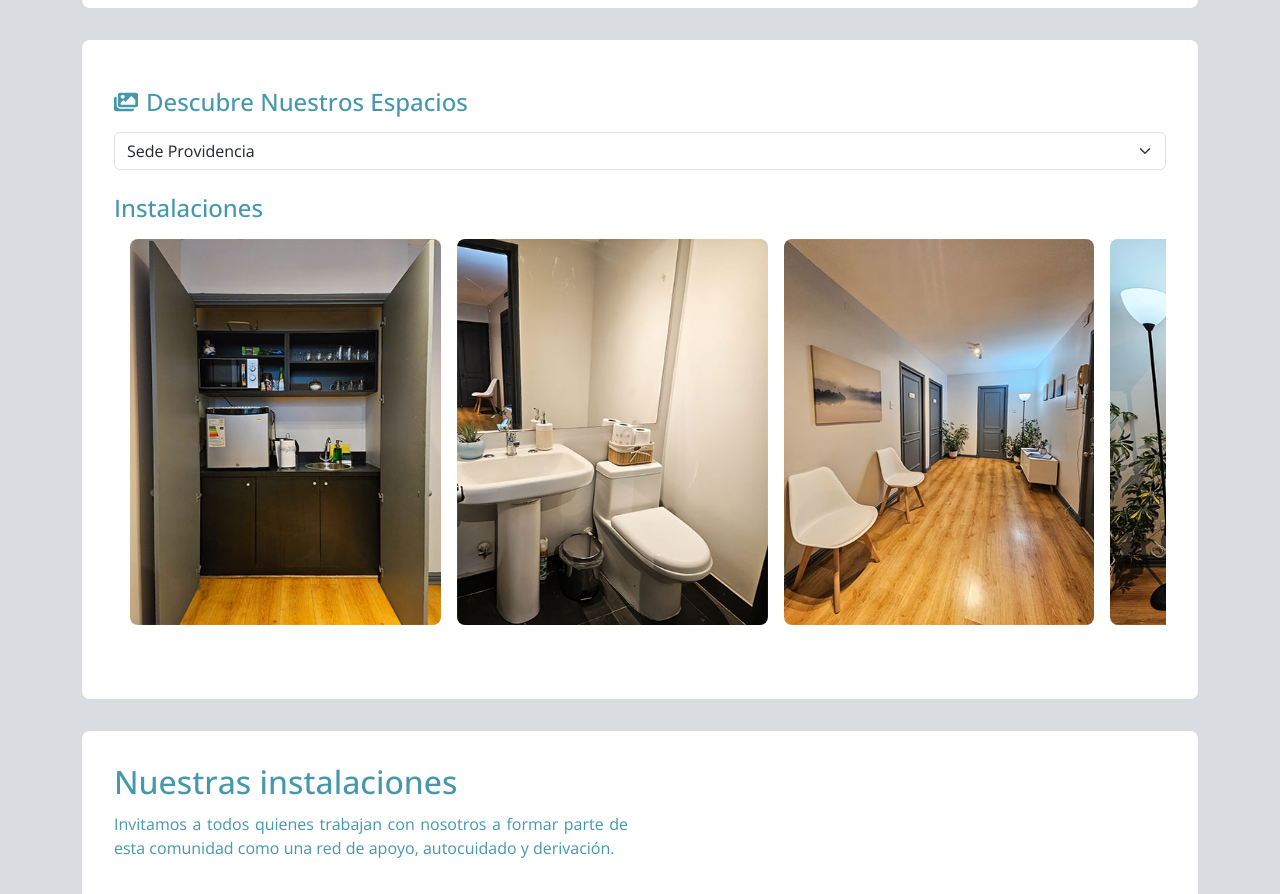
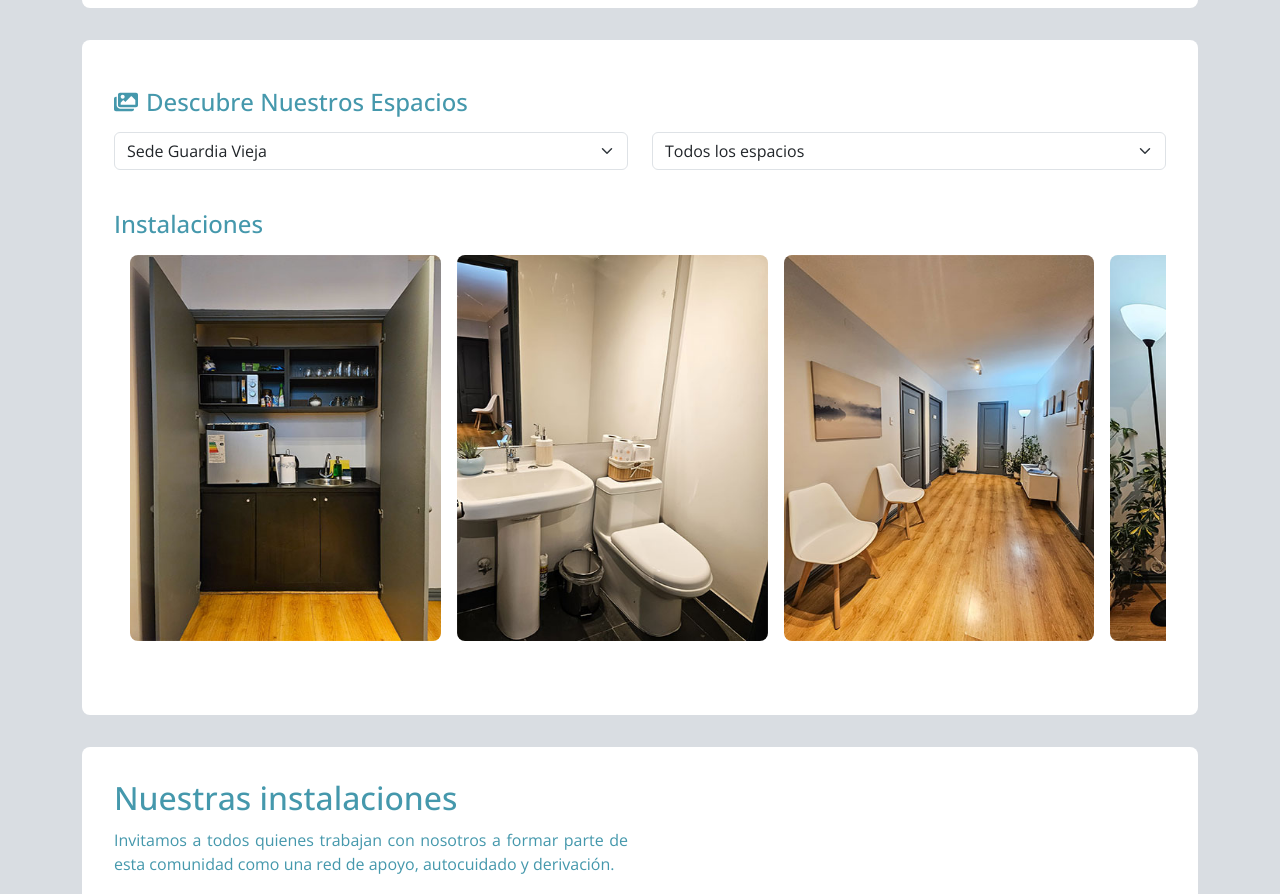
Before and after one commit to ssalinascalibar/espacio-box-noLogin, a React (Vite) app: page /boxes in a window 1280 px wide. Shown: the part 1117-2011 px from the top of the page. Built offline with nearby package versions, Linux system fonts and the light colour scheme.

Commit message:
add a new filter to boxes and mod location field value in boxes.json

```diff
--- a/public/db/boxes.json
+++ b/public/db/boxes.json
@@ -7,7 +7,7 @@
     "thumbnailTitle": "",
     "thumbnailLabel": "",
     "originalTitle": "Instalaciones",
-    "location": "Providencia"
+    "location": "Guardia Vieja"
 
   },
   {
@@ -18,7 +18,7 @@
     "thumbnailTitle": "",
     "thumbnailLabel": "",
     "originalTitle": "Instalaciones",
-    "location": "Providencia"
+    "location": "Guardia Vieja"
 
   },
   {
@@ -29,7 +29,7 @@
     "thumbnailTitle": "",
     "thumbnailLabel": "",
     "originalTitle": "Instalaciones",
-    "location": "Providencia"
+    "location": "Guardia Vieja"
 
   },
   {
@@ -40,7 +40,7 @@
     "thumbnailTitle": "",
     "thumbnailLabel": "",
     "originalTitle": "Instalaciones",
-    "location": "Providencia"
+    "location": "Guardia Vieja"
 
   },
   {
@@ -51,7 +51,7 @@
     "thumbnailTitle": "",
     "thumbnailLabel": "",
     "originalTitle": "Box 1",
-    "location": "Providencia"
+    "location": "Guardia Vieja"
 
   },
   {
@@ -62,7 +62,7 @@
     "thumbnailTitle": "",
     "thumbnailLabel": "",
     "originalTitle": "Box 1",
-    "location": "Providencia"
+    "location": "Guardia Vieja"
 
   },
   {
@@ -73,7 +73,7 @@
     "thumbnailTitle": "",
     "thumbnailLabel": "",
     "originalTitle": "Box 1",
-    "location": "Providencia"
+    "location": "Guardia Vieja"
 
   },
   {
@@ -84,7 +84,7 @@
     "thumbnailTitle": "",
     "thumbnailLabel": "",
     "originalTitle": "Box 2",
-    "location": "Providencia"
+    "location": "Guardia Vieja"
 
   },
   {
@@ -95,7 +95,7 @@
     "thumbnailTitle": "",
     "thumbnailLabel": "",
     "originalTitle": "Box 2",
-    "location": "Providencia"
+    "location": "Guardia Vieja"
 
   },
   {
@@ -106,7 +106,7 @@
     "thumbnailTitle": "",
     "thumbnailLabel": "",
     "originalTitle": "Box 2",
-    "location": "Providencia"
+    "location": "Guardia Vieja"
 
   },
   {
@@ -117,7 +117,7 @@
     "thumbnailTitle": "",
     "thumbnailLabel": "",
     "originalTitle": "Box 3",
-    "location": "Providencia"
+    "location": "Guardia Vieja"
 
   },
   {
@@ -128,7 +128,7 @@
     "thumbnailTitle": "",
     "thumbnailLabel": "",
     "originalTitle": "Box 3",
-    "location": "Providencia"
+    "location": "Guardia Vieja"
 
   },
   {
@@ -139,7 +139,7 @@
     "thumbnailTitle": "",
     "thumbnailLabel": "",
     "originalTitle": "Box 3",
-    "location": "Providencia"
+    "location": "Guardia Vieja"
 
   }
 ]
--- a/src/features/boxes/Boxes.jsx
+++ b/src/features/boxes/Boxes.jsx
@@ -7,8 +7,6 @@ import Card from "react-bootstrap/Card";
 import Form from "react-bootstrap/Form";
 import "./boxes.css";
 import ReactPlayer from "react-player";
-// import ImageGallery from "react-image-gallery";
-// import { GalleryShowBtn } from "./BoxesBtn";
 import HorizontalGallery from "../../shared/components/gallery/HorizontalGallery";
 import {
   FaImages,
@@ -30,7 +28,8 @@ import "react-image-gallery/styles/css/image-gallery.css";
 
 export default function Boxes() {
   const [boxes, setBoxes] = useState([]);
-  const [selectedRoom, setSelectedRoom] = useState("Providencia");
+  const [selectedRoom, setSelectedRoom] = useState("Guardia Vieja");
+  const [selectedType, setSelectedType] = useState("");  // tipo (Box / Instalaciones)
   const [filteredBoxes, setFilteredBoxes] = useState([]);
 
   useEffect(() => {
@@ -41,10 +40,27 @@ export default function Boxes() {
     getBoxes();
   }, []);
 
+  // useEffect(() => {
+  //   const filtered = boxes.filter((box) => box.location === selectedRoom);
+  //   setFilteredBoxes(filtered);
+  // }, [selectedRoom, boxes]);
+
   useEffect(() => {
-    const filtered = boxes.filter((box) => box.location === selectedRoom);
+    const filtered = boxes.filter((box) => {
+      const matchRoom = selectedRoom === "" || box.location === selectedRoom;
+
+      let matchType = true; // por defecto no filtra nada
+      if (selectedType === "Box") {
+        matchType = box.originalTitle.startsWith("Box");
+      } else if (selectedType === "Instalaciones") {
+        matchType = box.originalTitle === "Instalaciones";
+      }
+
+      return matchRoom && matchType;
+    });
+
     setFilteredBoxes(filtered);
-  }, [selectedRoom, boxes]);
+  }, [selectedRoom, selectedType, boxes]);
 
   const iconData = [
     {
@@ -186,7 +202,7 @@ export default function Boxes() {
                   <FaImages />
                   <h4>Descubre Nuestros Espacios</h4>
                 </div>
-                <Col>
+                <Col lg ={6} md={12} className="mb-3">
                   <Form.Select
                     id="filter-room"
                     name="filterRoom"
@@ -195,8 +211,21 @@ export default function Boxes() {
                     onChange={(e) => setSelectedRoom(e.target.value)}
                   >
                     <option>Filtrar por sede</option>
-                    <option value="Providencia">Sede Providencia</option>
-                    <option value="Las Condes">Sede Las Condes</option>
+                    <option value="Guardia Vieja">Sede Guardia Vieja</option>
+                    <option value="Avenida Providencia">Sede Avenida Providencia</option>
+                  </Form.Select>
+                </Col>
+                <Col lg ={6} md={12}>
+                  <Form.Select
+                    id="filter-type"
+                    name="filterType"
+                    aria-label="Filtrar por tipo"
+                    value={selectedType}
+                    onChange={(e) => setSelectedType(e.target.value)}
+                  >
+                    <option>Todos los espacios</option>
+                    <option value="Box">Boxes</option>
+                    <option value="Instalaciones">Espacios comúnes</option>
                   </Form.Select>
                 </Col>
               </Row>
```
